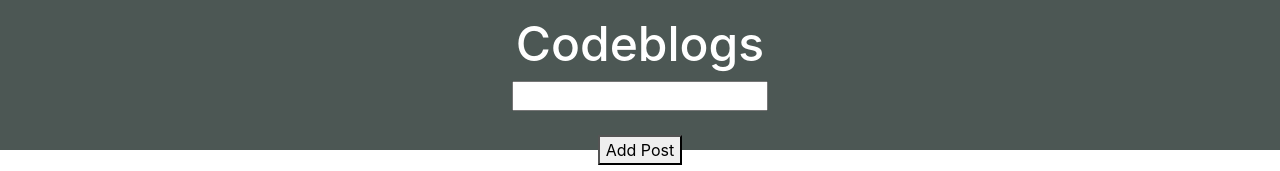
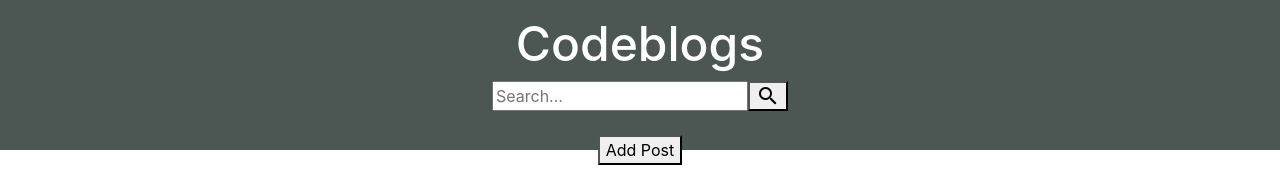
Before and after one commit to Niksutin/codeblogs, a React (Create React App) app: page / in a window 1280 px wide. Shown: the top 171 px of the page. Built offline with nearby package versions, Linux system fonts and the light colour scheme; no server answers.

Commit message:
Edit search bar style.

```diff
--- a/src/components/SearchBar.js
+++ b/src/components/SearchBar.js
@@ -14,9 +14,8 @@ class SearchBar extends Component {
   render() {
     return (
       <div className='search-bar'>
-          <input
-              value={this.state.term}
-              onChange={event => this.onInputChange(event.target.value)}/>
+        <input placeholder='Search...' value={this.state.term} onChange={event => this.onInputChange(event.target.value)}/>
+        <button type="submit"><i className="material-icons">search</i></button>
       </div>
     );
   }
--- a/src/styles/App.css
+++ b/src/styles/App.css
@@ -1,15 +1,6 @@
 html {
     background-color: #282e2d;
 }
-.App {
-
-}
-
-.App-logo {
-    animation: App-logo-spin infinite 20s linear;
-    height: 80px;
-}
-
 .App-header {
     text-align: center;
     background-color: #4c5754;
@@ -22,9 +13,10 @@ html {
 .App-title {
     font-size: 3em;
 }
-
-.App-intro {
-    font-size: large;
+.search-bar {
+    cursor: pointer;
+    width: 100%;
+    position: relative
 }
 .postList-container {
     min-height: 600px;
@@ -121,7 +113,7 @@ html {
     padding: 10px;
     box-shadow: 5px 10px 8px #888888;
 }
-@keyframes App-logo-spin {
-    from { transform: rotate(0deg); }
-    to { transform: rotate(360deg); }
+.material-icons{
+    display: inline-flex;
+    vertical-align: top;
 }
```
